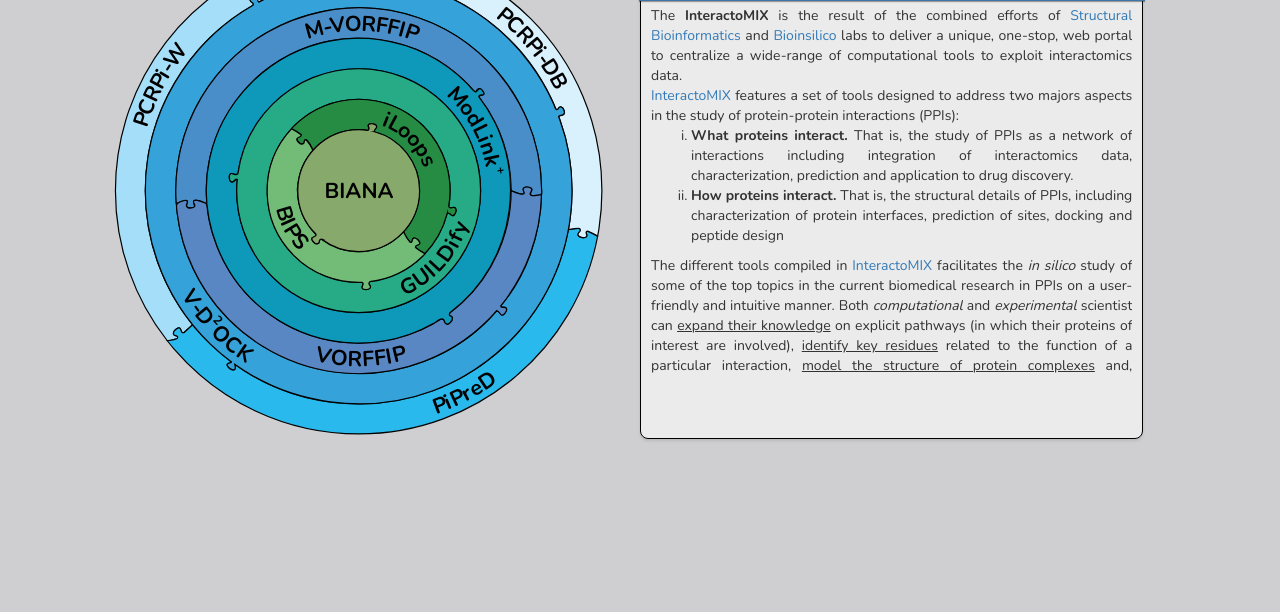
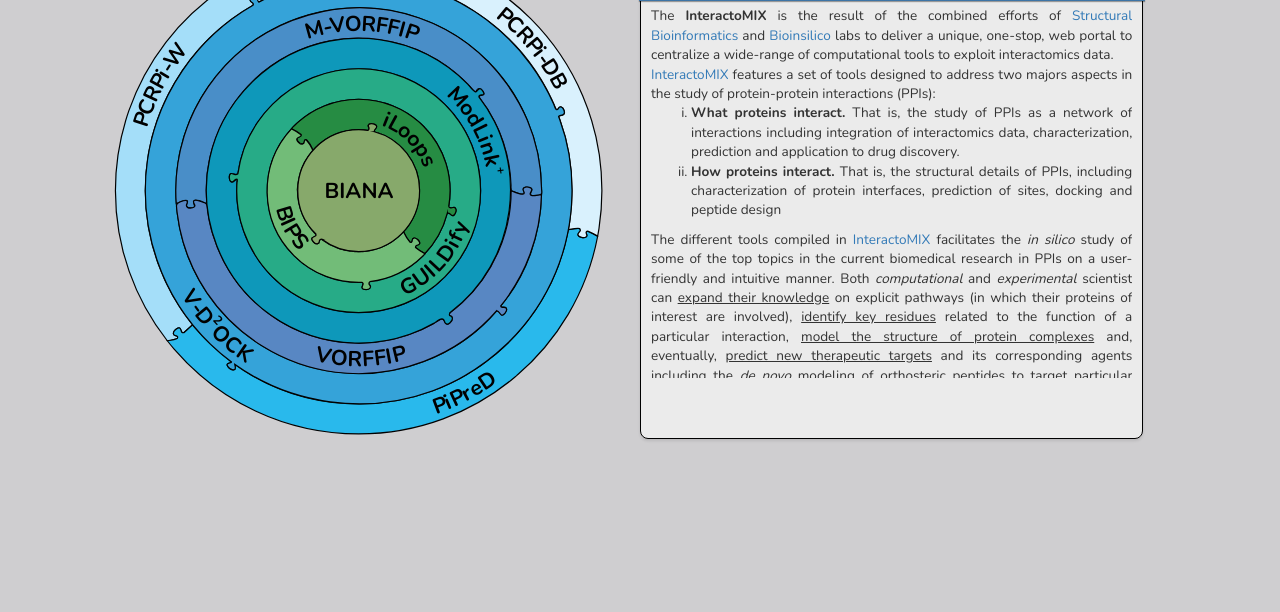
Before and after one commit to structuralbioinformatics/interactoMIX, a website: page index.html in a window 1280 px wide. Shown: the part 134-746 px from the top of the page. Drawn offline with nearby package versions, Linux system fonts and the light colour scheme.

Commit message:
text size fit to screen

```diff
--- a/app/self/css/app.css
+++ b/app/self/css/app.css
@@ -2,7 +2,7 @@
 * @Author: jaumebonet
 * @Date:   2015-05-19 14:13:04
 * @Last Modified by:   jaumebonet
-* @Last Modified time: 2015-06-12 11:24:20
+* @Last Modified time: 2015-06-17 15:21:17
 */
 html, body {
     min-height: 100% !important;
@@ -78,13 +78,13 @@ body:before {
     font-weight:          400;
 }
 .inner-content {
-    display:  inline-block;
-    position: relative;
-    overflow: auto;
-    height:   100%;
-    width:    100%;
+    display:    inline-block;
+    position:   relative;
+    overflow:   auto;
+    height:     100%;
+    width:      100%;
     text-align: justify;
-    font-size: 1.5vm;
+    font-size:  1.7vmin;
 }
 .minititle {
     font-weight:         bold;
```
